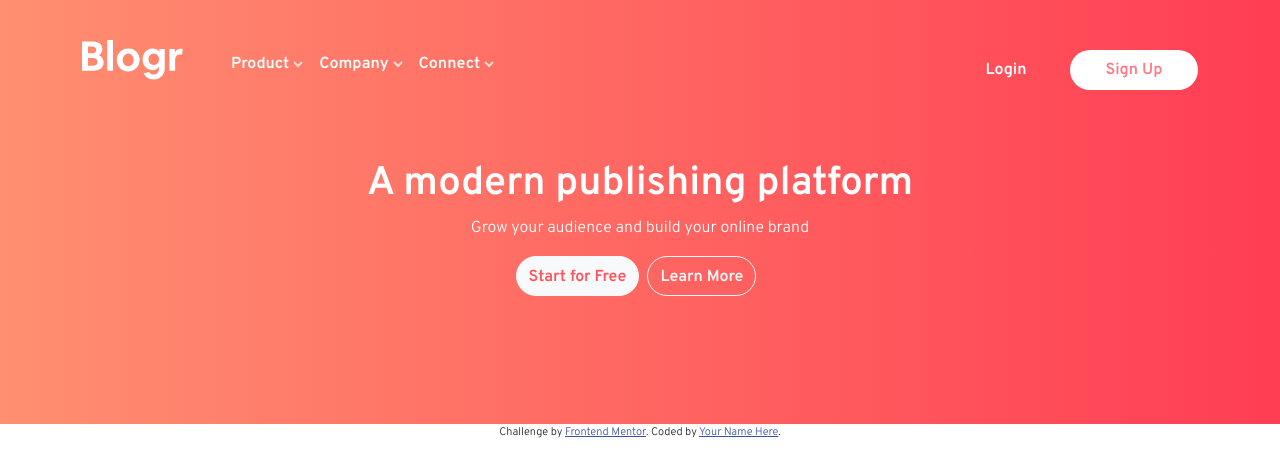
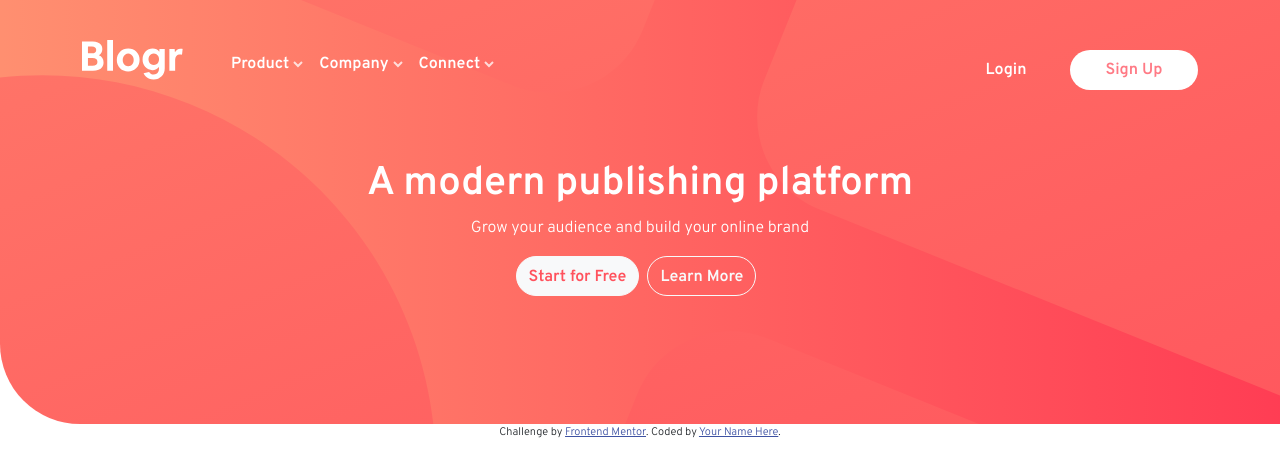
Before and after one commit to azaespa/blogr-landing-page, a plain HTML site: page index.html in a window 1280 px wide. Drawn offline with nearby package versions, Linux system fonts and the light colour scheme.

Commit message:
showcase background

```diff
--- a/style.css
+++ b/style.css
@@ -119,7 +119,8 @@ body {
     font-size: inherit;
     text-align: center;
     color: white;
-    background-image: var(--vlred-to-lred);
+    background: url(images/bg-pattern-intro.svg) center no-repeat, var(--vlred-to-lred) center;
+    border-radius: 0 0 0 80px;
 }
 
 .showcase h1 {
```
